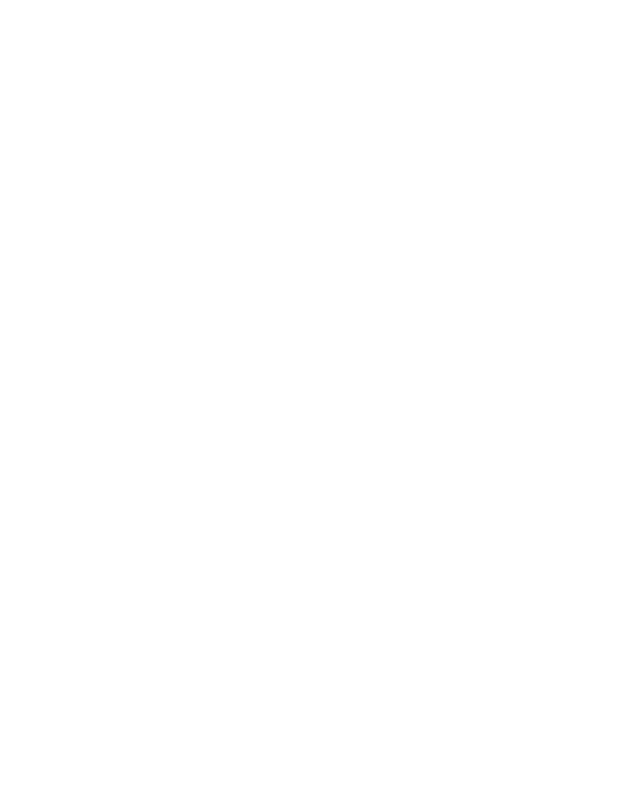
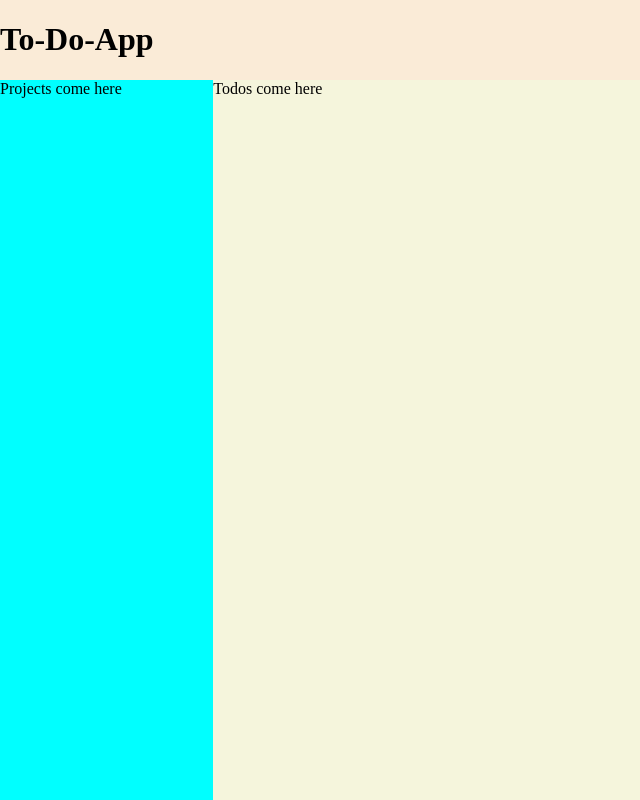
Before and after one commit to majkulmajkul/odin-todo, a website built with webpack: page dist/index.html in a window 1280 px wide. Shown: the top 800 px of the page, without its empty margins (0-640 px from the left). Built offline with nearby package versions, Linux system fonts and the light colour scheme.

Commit message:
Basic layout of the ui

```diff
--- a/src/index.js
+++ b/src/index.js
@@ -1 +1 @@
-console.log("Hello World");
+import "./style.css";
--- /dev/null
+++ b/src/style.css
@@ -0,0 +1,29 @@
+body{
+    min-height: 100vh;
+    margin: 0;
+    padding: 0;
+}
+
+.main-container{
+    width: 100%;
+    height: 100%;
+    display: grid;
+    grid-template-rows: 1fr 20fr;
+    grid-template-columns: 1fr 5fr;
+}
+
+.top-row{
+    grid-area: 1 / 1 / 2 / -1;
+    background-color: antiquewhite;
+}
+
+.projects-container{
+    grid-area: 2 / 1 / -1 / 2;
+    background-color: aqua;
+}
+
+.todos-container{
+    grid-area: 2 / 2 / -1 / -1;
+    background-color: beige;
+
+}
```
Also changed, not shown: dist/index.html.
